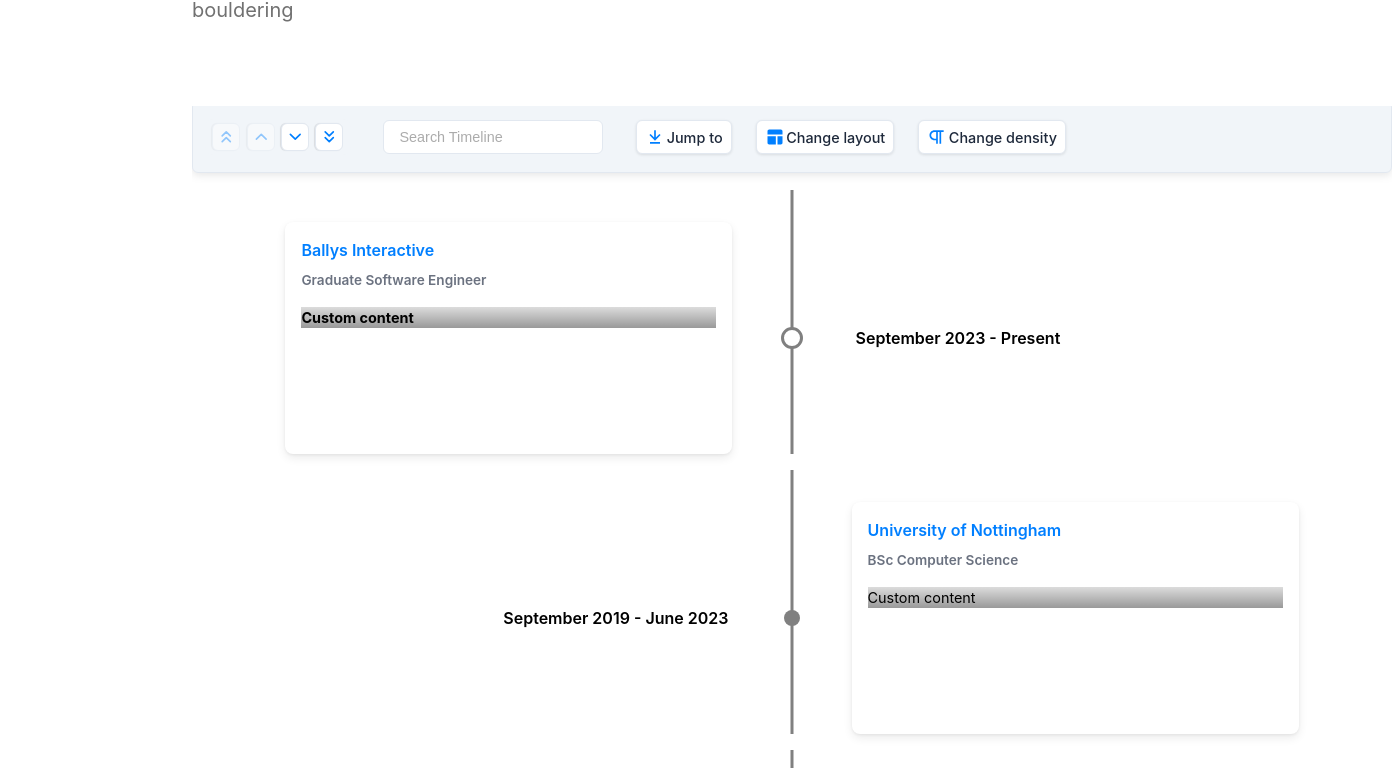
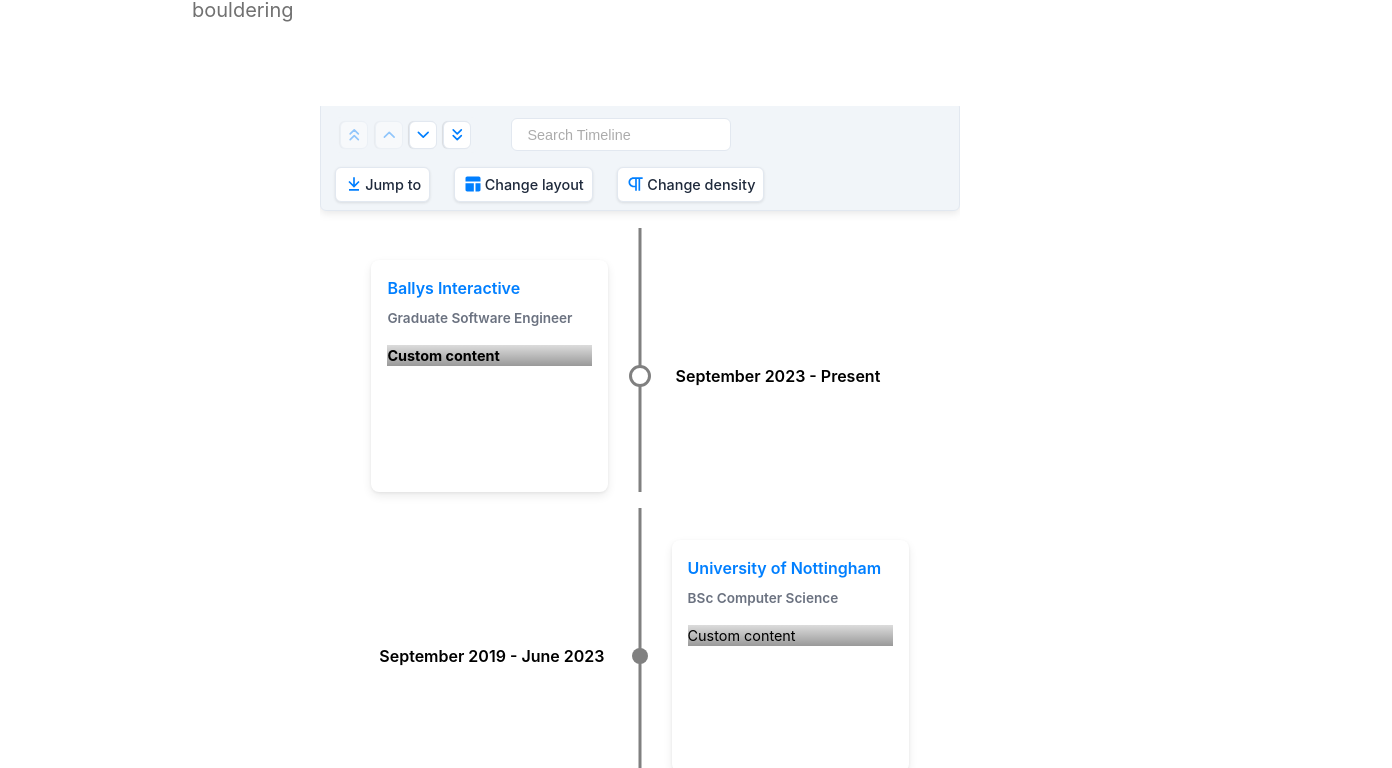
Before and after one commit to SahilRai22/my-portfolio, a React (Create React App) app: page / in a window 1280 px wide. Shown: the part 972-1740 px from the top of the page, 1392 px wide, since content can reach past the window. Built offline with nearby package versions, Linux system fonts and the light colour scheme.

Commit message:
feat: few more tweaks on on timeline branch

```diff
--- a/src/components/about/Timeline.jsx
+++ b/src/components/about/Timeline.jsx
@@ -35,10 +35,9 @@
   return (
     <div
       style={{
-        width: '1200px',
-        height: '950px',
-        marginRight: '15%',
-        marginLeft: '15%',
+        marginRight: '25%',
+        marginLeft: '25%',
+        placeContent: 'center',
         marginTop: '5%',
       }}
     >
```
